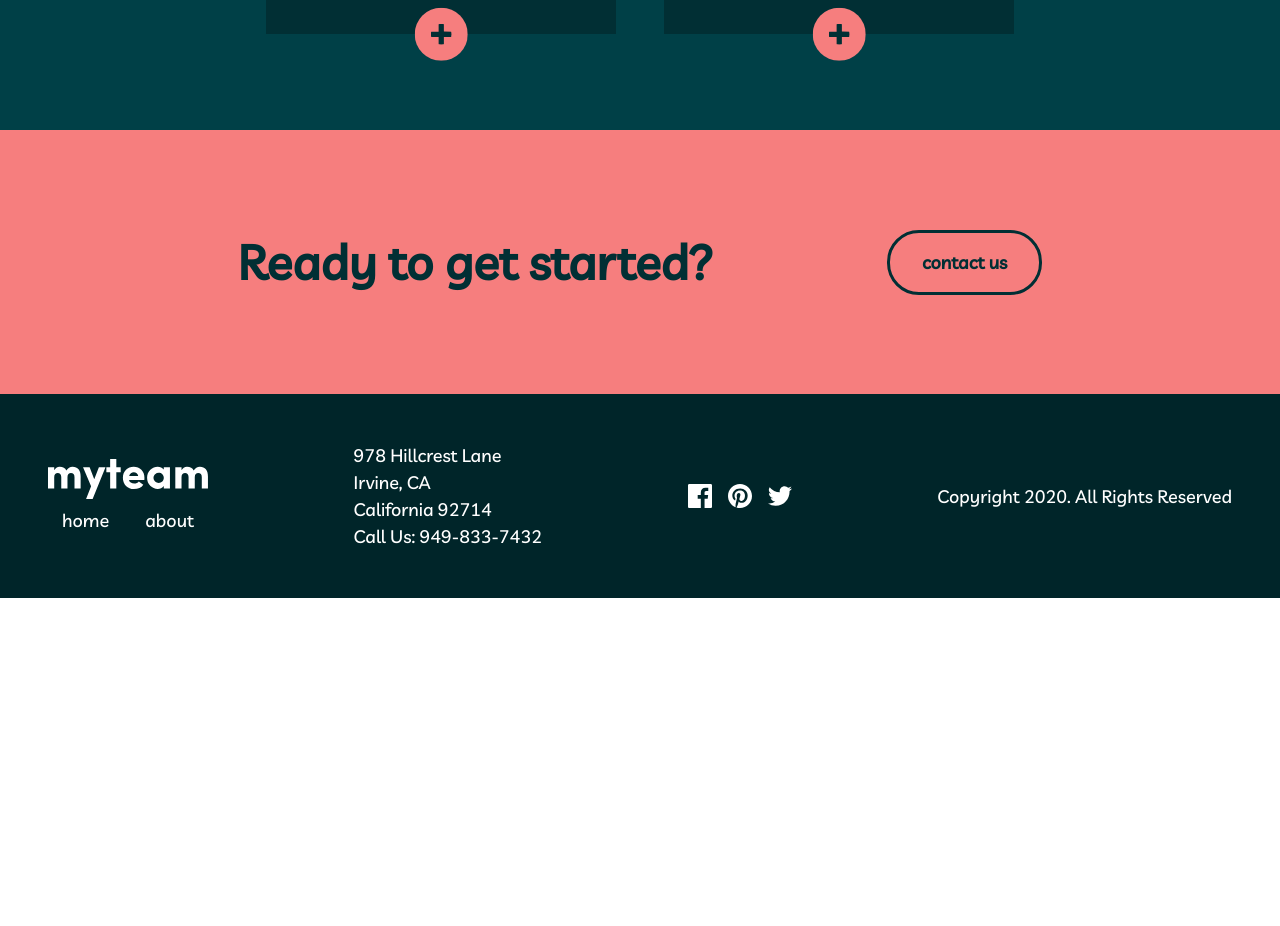
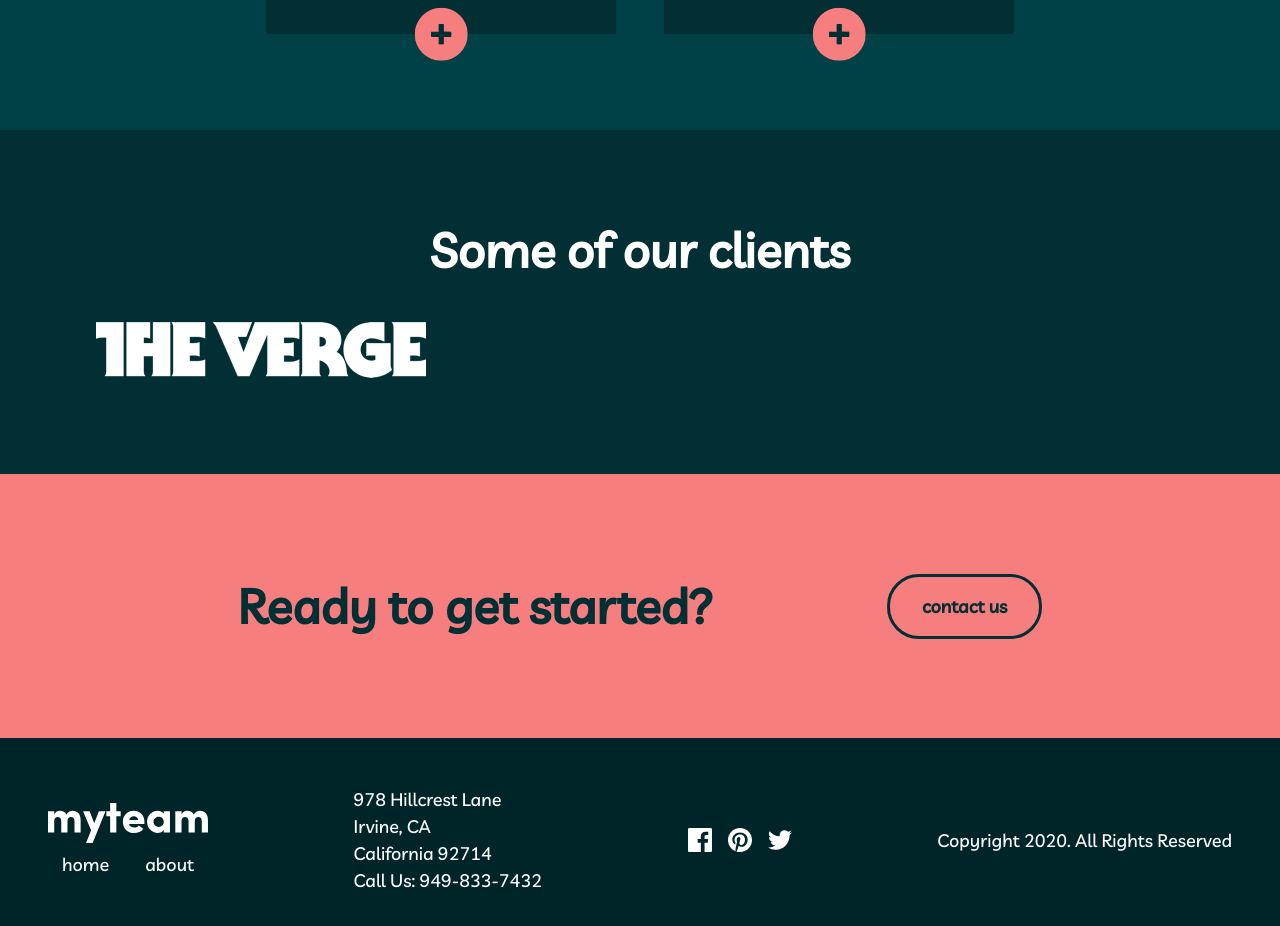
Before and after one commit to JioBautista/myteam-multi-page-website, a React (Vite) app in the folder app/: page /about in a window 1280 px wide. Shown: the part 1660-2586 px from the top of the page. Before the commit the page ends 2258 px from the top, so only its background shows below. Built offline with nearby package versions, Linux system fonts and the light colour scheme.

Commit message:
Client component started

```diff
--- a/app/src/pages/about/About.jsx
+++ b/app/src/pages/about/About.jsx
@@ -2,12 +2,14 @@ import React from "react";
 import styles from "../../styles/about.module.scss";
 import Overview from "./Overview";
 import Director from "./Director";
+import Clients from "./Clients";
 
 function About() {
   return (
     <div className={styles.container}>
       <Overview />
       <Director />
+      <Clients />
     </div>
   );
 }
--- /dev/null
+++ b/app/src/pages/about/Clients.jsx
@@ -0,0 +1,15 @@
+import React from "react";
+import styles from "../../styles/about.module.scss";
+
+function Clients() {
+  return (
+    <div className={styles.clients}>
+      <h2>Some of our clients</h2>
+      <div>
+        <img src="src/assets/logo-the-verge.png"/>
+      </div>
+    </div>
+  );
+}
+
+export default Clients;
--- a/app/src/styles/about.module.scss
+++ b/app/src/styles/about.module.scss
@@ -95,3 +95,9 @@
         }
     }
 }
+
+// Clients component - child container
+.clients {
+    @include padding();
+    background-color: #012F34;
+}
```
